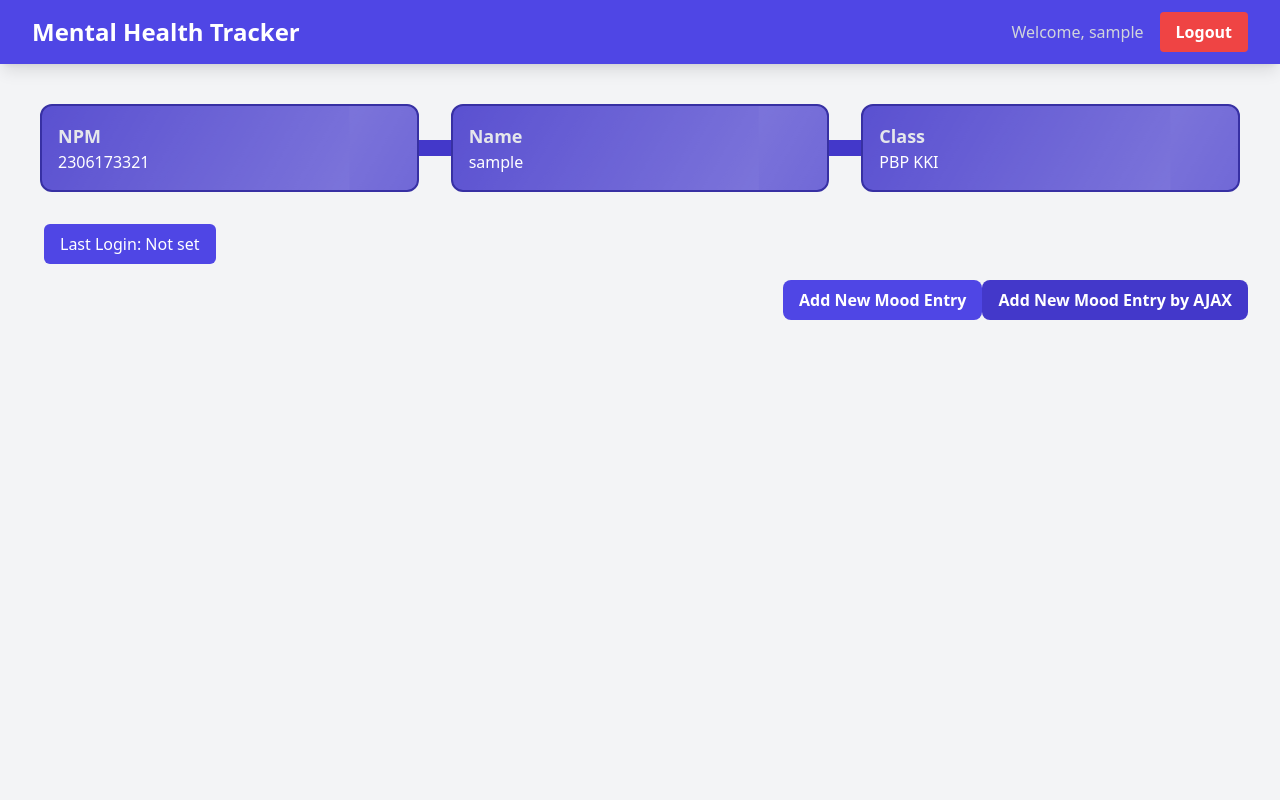
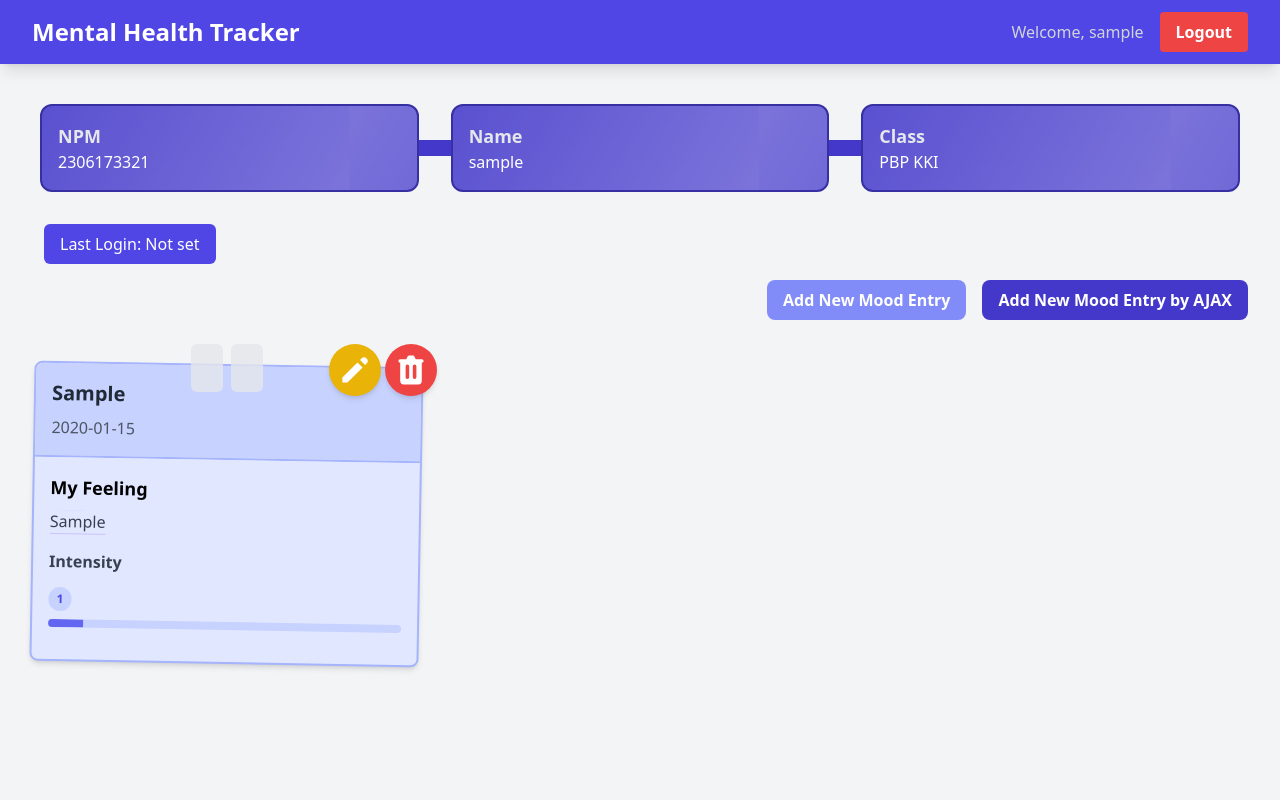
Before and after one commit to GhazaFadhlilbaqi/mental-health-tracker, a Django app: page / in a window 1280 px wide. Run offline with Django 5.2, Linux system fonts and the light colour scheme; a user stored in the database is signed in; tables that the repository leaves empty hold one stand-in row (values such as "Sample post"); some libraries are stand-ins or nearby versions.

Commit message:
Did tutorial 5(fixed main.html)

```diff
--- a/main/templates/main.html
+++ b/main/templates/main.html
@@ -2,8 +2,8 @@
 {% load static %}
 
 {% block meta %}
+<script src="https://cdn.jsdelivr.net/npm/dompurify@3.1.7/dist/purify.min.js"></script>
 <title>Mental Health Tracker</title>
-<script src="https://cdn.jsdelivr.net/npm/dompurify@3.1.7/dist/purify.min.js"></script>
 {% endblock meta %}
 {% block content %}
 {% include 'navbar.html' %}
@@ -29,14 +29,16 @@
       </div>
     </div>
     <div class="flex justify-end mb-6">
-        <a href="{% url 'main:create_mood_entry' %}" class="bg-indigo-600 hover:bg-indigo-700 text-white font-bold py-2 px-4 rounded-lg transition duration-300 ease-in-out transform hover:-translate-y-1 hover:scale-105">
+        <a href="{% url 'main:create_mood_entry' %}" class="bg-indigo-400 hover:bg-indigo-400 text-white font-bold py-2 px-4 rounded-lg transition duration-300 ease-in-out transform hover:-translate-y-1 hover:scale-105 mx-4 ">
           Add New Mood Entry
       </a>
       <button data-modal-target="crudModal" data-modal-toggle="crudModal" class="btn bg-indigo-700 hover:bg-indigo-600 text-white font-bold py-2 px-4 rounded-lg transition duration-300 ease-in-out transform hover:-translate-y-1 hover:scale-105" onclick="showModal();">
         Add New Mood Entry by AJAX
       </button>
     </div>
+
     <div id="mood_entry_cards"></div>
+
     <div id="crudModal" tabindex="-1" aria-hidden="true" class="hidden fixed inset-0 z-50 w-full flex items-center justify-center bg-gray-800 bg-opacity-50 overflow-x-hidden overflow-y-auto transition-opacity duration-300 ease-out">
       <div id="crudModalContent" class="relative bg-white rounded-lg shadow-lg w-5/6 sm:w-3/4 md:w-1/2 lg:w-1/3 mx-4 sm:mx-0 transform scale-95 opacity-0 transition-transform transition-opacity duration-300 ease-out">
         <!-- Modal header -->
@@ -75,25 +77,12 @@
         </div>
       </div>
     </div>
+
 </div>
-
 <script>
-  function addMoodEntry() {
-    fetch("{% url 'main:add_mood_entry_ajax' %}", {
-      method: "POST",
-      body: new FormData(document.querySelector('#moodEntryForm')),
-    })
-    .then(response => refreshMoodEntries())
-
-    document.getElementById("moodEntryForm").reset();
-    document.querySelector("[data-modal-toggle='crudModal']").click();
-
-    return false;
-  }
   async function getMoodEntries(){
       return fetch("{% url 'main:show_json' %}").then((res) => res.json())
   }
-
   async function refreshMoodEntries() {
     document.getElementById("mood_entry_cards").innerHTML = "";
     document.getElementById("mood_entry_cards").className = "";
@@ -113,8 +102,10 @@
     else {
         classNameString = "columns-1 sm:columns-2 lg:columns-3 gap-6 space-y-6 w-full"
         moodEntries.forEach((item) => {
-          const mood = DOMpurify.sanitize(item.fields.mood);
-          const feelings = DOMpurify.sanitize(item.fields.feelings);
+            const mood = DOMPurify.sanitize(item.fields.mood);
+            console.log(mood);
+            const feelings = DOMPurify.sanitize(item.fields.feelings);
+            const mood_intensity = DOMPurify.sanitize(item.fields.mood_intensity);
             htmlString += `
             <div class="relative break-inside-avoid">
                 <div class="absolute top-2 z-10 left-1/2 -translate-x-1/2 flex items-center -space-x-2">
@@ -137,12 +128,12 @@
                                 <div class="flex mb-2 items-center justify-between">
                                     <div>
                                         <span class="text-xs font-semibold inline-block py-1 px-2 uppercase rounded-full text-indigo-600 bg-indigo-200">
-                                            ${item.fields.mood_intensity > 10 ? '10+' : item.fields.mood_intensity}
+                                            ${mood_intensity > 10 ? '10+' : mood_intensity}
                                         </span>
                                     </div>
                                 </div>
                                 <div class="overflow-hidden h-2 mb-4 text-xs flex rounded bg-indigo-200">
-                                    <div style="width: ${item.fields.mood_intensity > 10 ? 100 : item.fields.mood_intensity * 10}%;" class="shadow-none flex flex-col text-center whitespace-nowrap text-white justify-center bg-indigo-500"></div>
+                                    <div style="width: ${mood_intensity > 10 ? 100 : mood_intensity * 10}%;" class="shadow-none flex flex-col text-center whitespace-nowrap text-white justify-center bg-indigo-500"></div>
                                 </div>
                             </div>
                         </div>
@@ -168,6 +159,7 @@
     document.getElementById("mood_entry_cards").innerHTML = htmlString;
 }
 refreshMoodEntries();
+
 const modal = document.getElementById('crudModal');
   const modalContent = document.getElementById('crudModalContent');
 
@@ -196,7 +188,18 @@ refreshMoodEntries();
 
   document.getElementById("cancelButton").addEventListener("click", hideModal);
   document.getElementById("closeModalBtn").addEventListener("click", hideModal);
-  document.getElementById("submitMoodEntry").onclick = addMoodEntry;
+
+  function addMoodEntry() {
+    fetch("{% url 'main:add_mood_entry_ajax' %}", {
+      method: "POST",
+      body: new FormData(document.querySelector('#moodEntryForm')),
+    })
+    .then(response => refreshMoodEntries())
+
+    document.getElementById("moodEntryForm").reset();
+    document.querySelector("[data-modal-toggle='crudModal']").click();
+    document.getElementById("submitMoodEntry").onclick = addMoodEntry
+    return false;
+  }
 </script>
-
 {% endblock content %}
```
Lines whose indentation alone changed are shown as unchanged.
